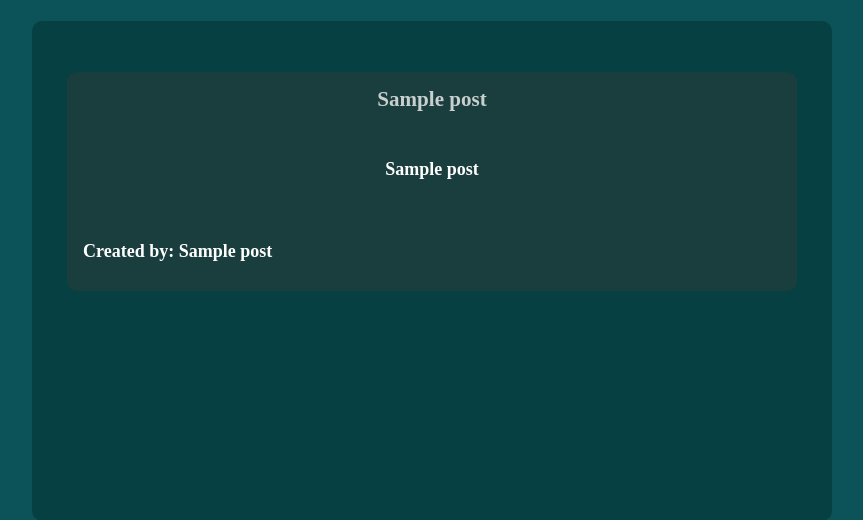
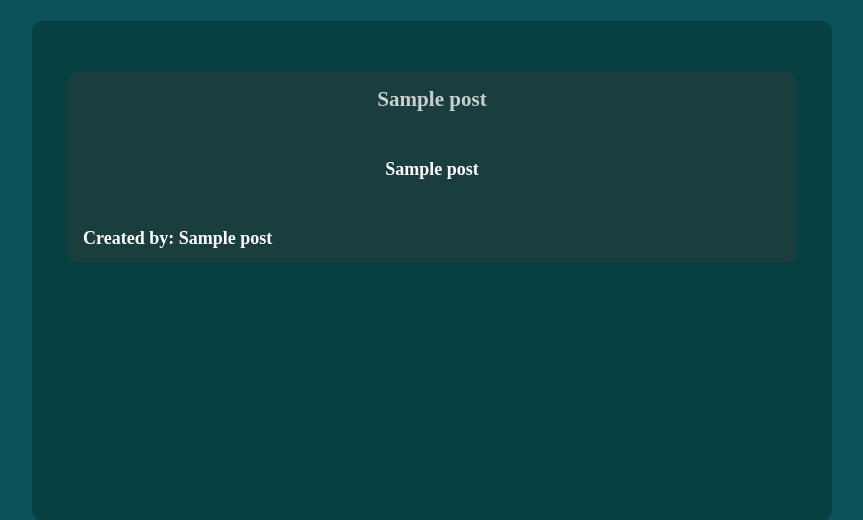
Before and after one commit to michaeljgrant/test_heroku, a Flask app: page / in a window 1280 px wide. Shown: the part 276-796 px from the top of the page, without its empty margins (208-1071 px from the left). Run offline with Flask 2, Linux system fonts and the light colour scheme; a database or web service that is not in the repository returns one stand-in record (values such as "Sample title"); some libraries are stand-ins or nearby versions; some web fonts are replaced.

Commit message:
Media query changes - testing with users

```diff
--- a/static/breaddit.css
+++ b/static/breaddit.css
@@ -113,7 +113,7 @@ ul {
     background-color: rgba(59, 57, 57, 0.377);
 }
 p{
-    height: 40px;
+    height: fit-content;
     align-items: center;
     text-align: center;
     color: white;
@@ -138,7 +138,7 @@ form {
     width: 500px;
 }
 
-@media screen and (max-width: 400px) {
+@media screen and (max-width: 600px) {
     main {
     display: grid;
     grid-template-areas:
```
